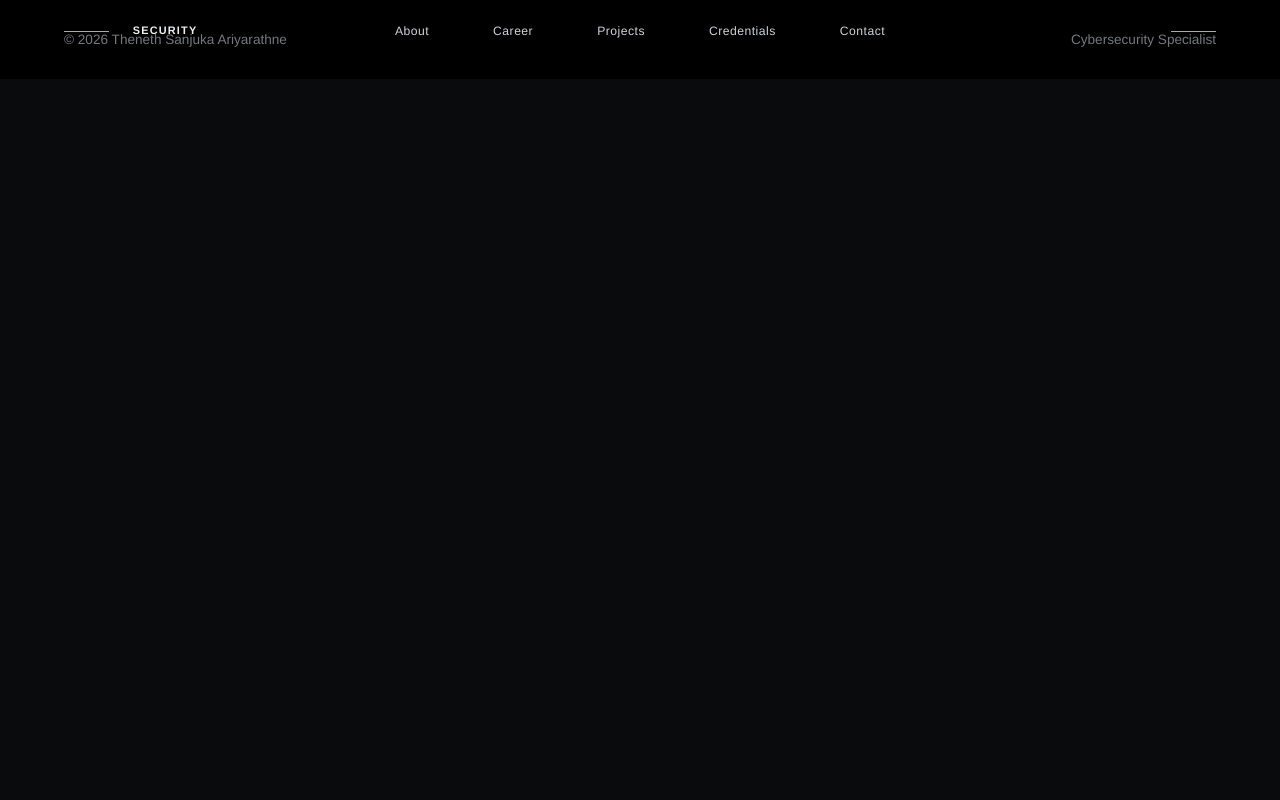
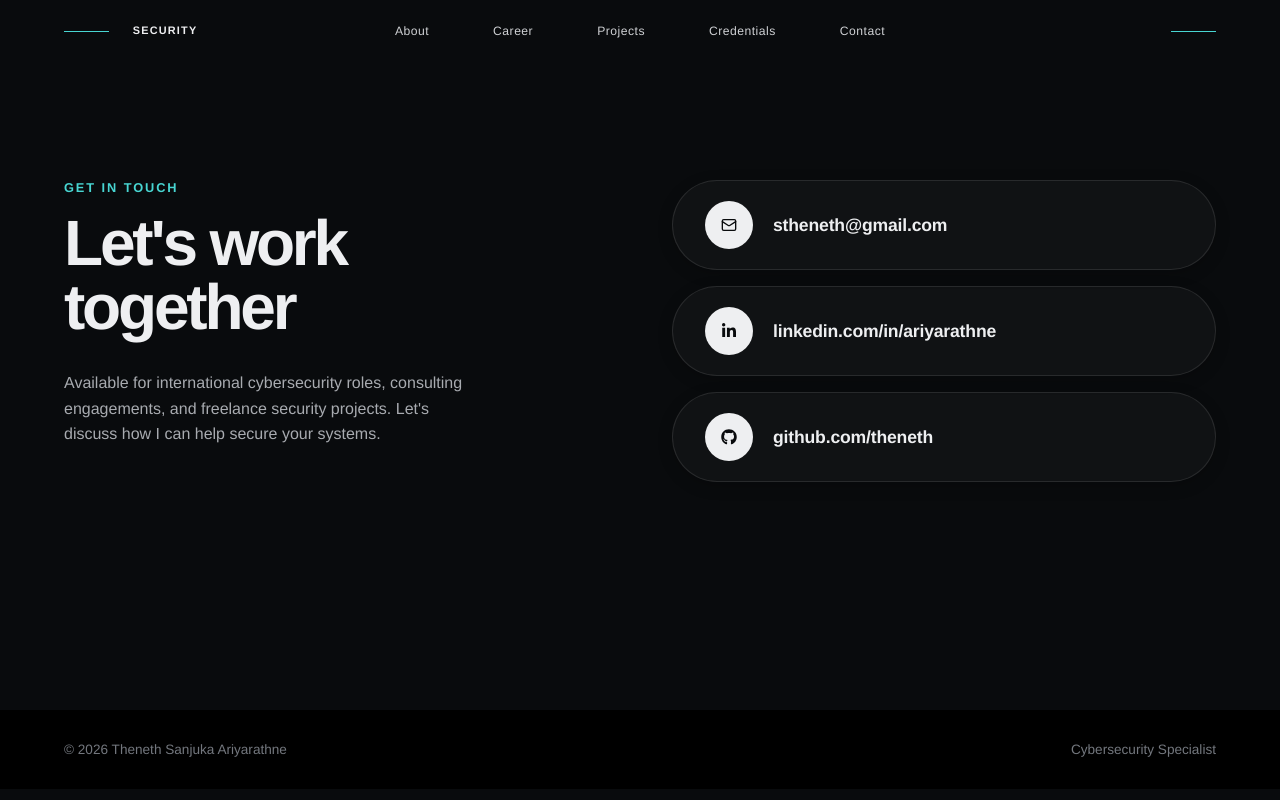
Before and after one commit to theneth/portfolio-landing, a React (Vite) app: page /contact in a window 1280 px wide. Built offline with nearby package versions, Linux system fonts and the light colour scheme.

Commit message:
Create dedicated Contact page and update routing

```diff
--- a/src/App.jsx
+++ b/src/App.jsx
@@ -4,6 +4,7 @@ import Home from "./pages/Home";
 import Career from "./pages/Career";
 import Projects from "./pages/Projects";
 import Credentials from "./pages/Credentials";
+import Contact from "./pages/Contact";
 
 function ScrollToTop() {
   const { pathname } = useLocation();
@@ -31,7 +32,7 @@ function App() {
             <Link to="/career">Career</Link>
             <Link to="/projects">Projects</Link>
             <Link to="/credentials">Credentials</Link>
-            <a href="mailto:stheneth@gmail.com">Contact</a>
+            <Link to="/contact">Contact</Link>
           </nav>
 
           <span className="header-rule" aria-hidden="true" />
@@ -42,6 +43,7 @@ function App() {
           <Route path="/career" element={<Career />} />
           <Route path="/projects" element={<Projects />} />
           <Route path="/credentials" element={<Credentials />} />
+          <Route path="/contact" element={<Contact />} />
         </Routes>
 
         <footer className="site-footer">
--- /dev/null
+++ b/src/pages/Contact.jsx
@@ -0,0 +1,67 @@
+import { LuMail } from "react-icons/lu";
+import { FaAws, FaGithub, FaLinkedinIn } from "react-icons/fa6";
+
+const links = {
+  github: "https://github.com/theneth",
+  email: "mailto:stheneth@gmail.com",
+  linkedin: "https://www.linkedin.com/in/ariyarathne/",
+};
+
+export default function Contact() {
+  return (
+    <div className="contact-page" style={{ paddingTop: '100px', paddingBottom: '100px', minHeight: '80vh', display: 'flex', alignItems: 'center' }}>
+      <section className="contact-section" id="contact" style={{ width: '100%' }}>
+        <div className="contact-container">
+          <div className="contact-content">
+            <span className="section-kicker">Get in touch</span>
+            <h2 className="contact-headline">
+              Let&apos;s work<br />together
+            </h2>
+            <p className="contact-subtext">
+              Available for international cybersecurity roles, consulting
+              engagements, and freelance security projects. Let&apos;s discuss
+              how I can help secure your systems.
+            </p>
+          </div>
+
+          <div className="contact-links">
+            <a
+              className="contact-link"
+              href={links.email}
+              aria-label="Send email"
+            >
+              <span className="contact-link-icon">
+                <LuMail aria-hidden="true" />
+              </span>
+              <span className="contact-link-label">stheneth@gmail.com</span>
+            </a>
+            <a
+              className="contact-link"
+              href={links.linkedin}
+              target="_blank"
+              rel="noreferrer"
+              aria-label="LinkedIn profile"
+            >
+              <span className="contact-link-icon">
+                <FaLinkedinIn aria-hidden="true" />
+              </span>
+              <span className="contact-link-label">linkedin.com/in/ariyarathne</span>
+            </a>
+            <a
+              className="contact-link"
+              href={links.github}
+              target="_blank"
+              rel="noreferrer"
+              aria-label="GitHub profile"
+            >
+              <span className="contact-link-icon">
+                <FaGithub aria-hidden="true" />
+              </span>
+              <span className="contact-link-label">github.com/theneth</span>
+            </a>
+          </div>
+        </div>
+      </section>
+    </div>
+  );
+}
--- a/src/pages/Home.jsx
+++ b/src/pages/Home.jsx
@@ -477,58 +477,6 @@ export default function Home() {
         </div>
       </section>
 
-      <section className="contact-section" id="contact">
-        <div className="contact-container">
-          <div className="contact-content">
-            <span className="section-kicker">Get in touch</span>
-            <h2 className="contact-headline">
-              Let&apos;s work<br />together
-            </h2>
-            <p className="contact-subtext">
-              Available for international cybersecurity roles, consulting
-              engagements, and freelance security projects. Let&apos;s discuss
-              how I can help secure your systems.
-            </p>
-          </div>
-
-          <div className="contact-links">
-            <a
-              className="contact-link"
-              href={links.email}
-              aria-label="Send email"
-            >
-              <span className="contact-link-icon">
-                <LuMail aria-hidden="true" />
-              </span>
-              <span className="contact-link-label">stheneth@gmail.com</span>
-            </a>
-            <a
-              className="contact-link"
-              href={links.linkedin}
-              target="_blank"
-              rel="noreferrer"
-              aria-label="LinkedIn profile"
-            >
-              <span className="contact-link-icon">
-                <FaLinkedinIn aria-hidden="true" />
-              </span>
-              <span className="contact-link-label">linkedin.com/in/ariyarathne</span>
-            </a>
-            <a
-              className="contact-link"
-              href={links.github}
-              target="_blank"
-              rel="noreferrer"
-              aria-label="GitHub profile"
-            >
-              <span className="contact-link-icon">
-                <FaGithub aria-hidden="true" />
-              </span>
-              <span className="contact-link-label">github.com/theneth</span>
-            </a>
-          </div>
-        </div>
-      </section>
     </div>
   );
 }
```
